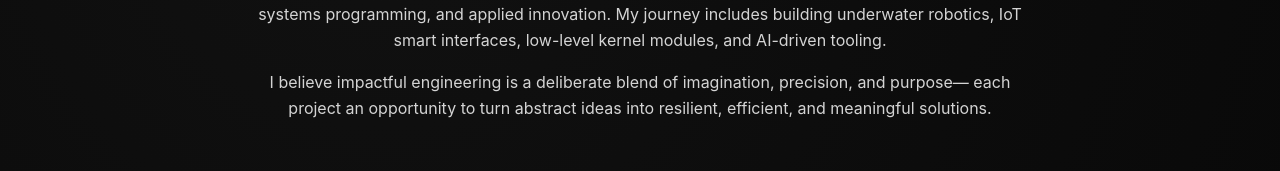
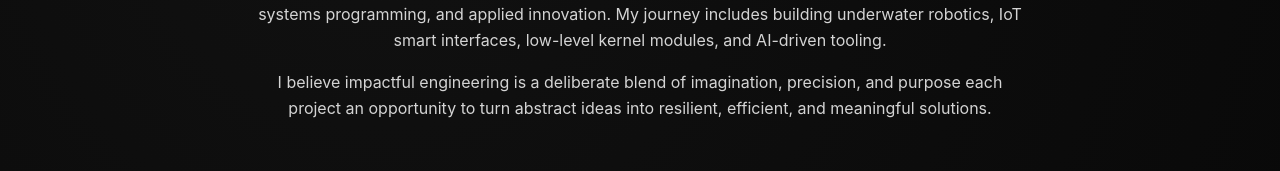
Before and after one commit to Kernel-Hunter/kernel-portfolio, a Next.js app: page / in a window 1280 px wide. Shown: the part 684-855 px from the top of the page. Built offline with nearby package versions, Linux system fonts and the light colour scheme.

Commit message:
Update About.jsx

```diff
--- a/components/About.jsx
+++ b/components/About.jsx
@@ -28,7 +28,7 @@ export default function About() {
             IoT smart interfaces, low-level kernel modules, and AI-driven tooling.
           </p>
           <p className="dark:text-neutral-300 text-neutral-700">
-            I believe impactful engineering is a deliberate blend of imagination, precision, and purpose—
+            I believe impactful engineering is a deliberate blend of imagination, precision, and purpose
             each project an opportunity to turn abstract ideas into resilient, efficient, and meaningful solutions.
           </p>
         </div>
```
